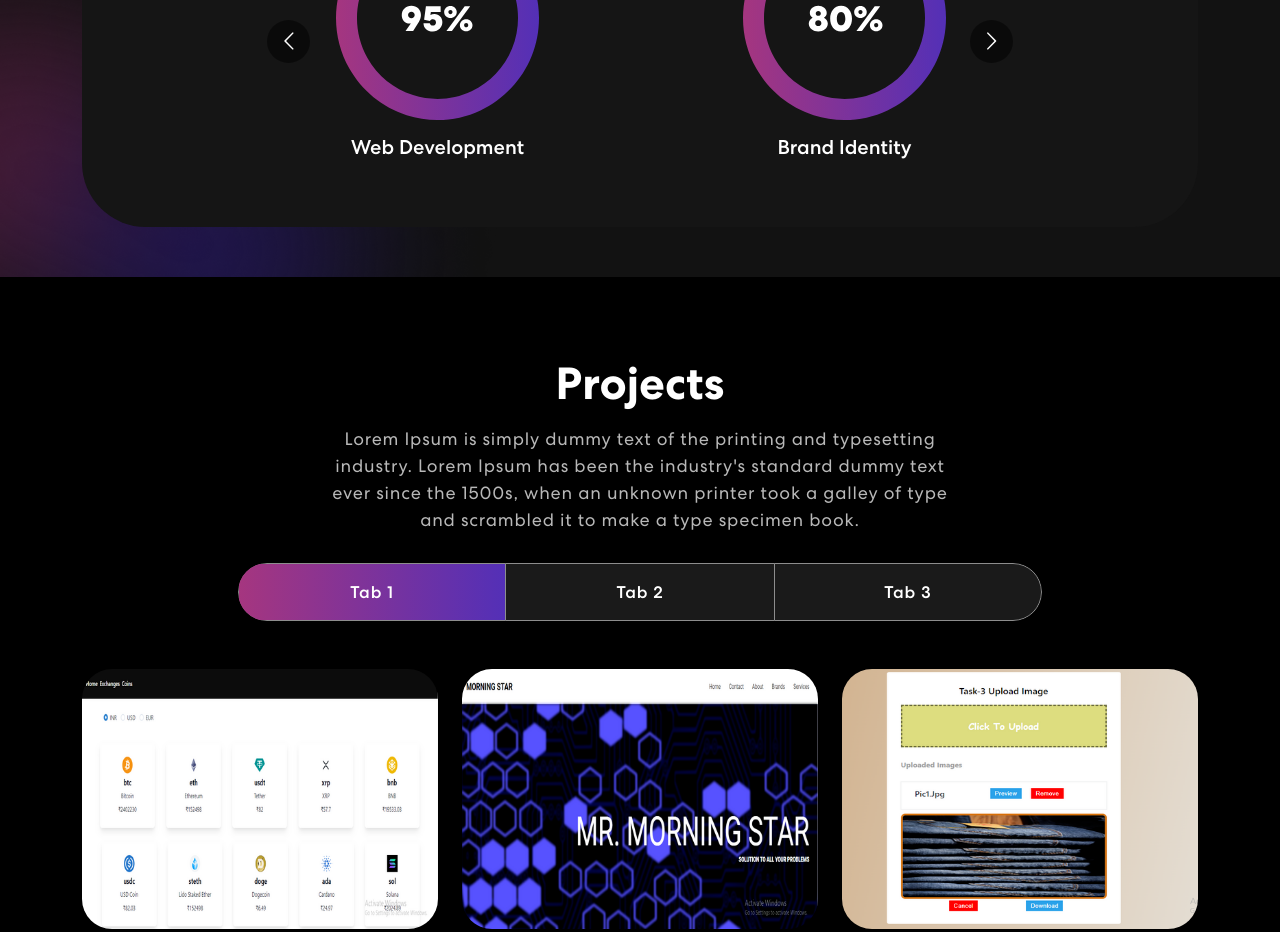
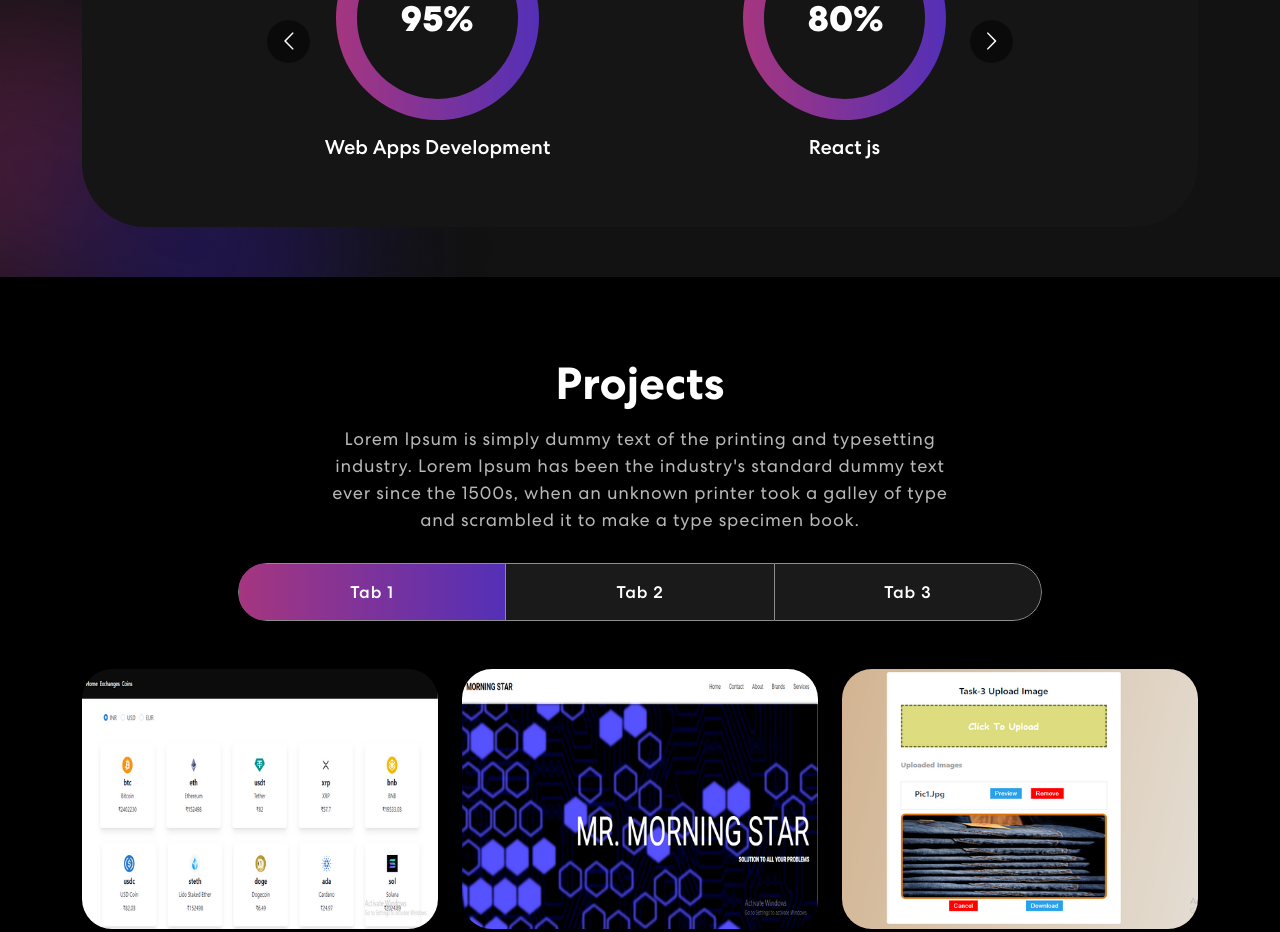
Before and after one commit to Hidayat78/Portfolio-react, a React (Create React App) app: page / in a window 1280 px wide. Shown: the part 1080-2012 px from the top of the page. Built offline with nearby package versions, Linux system fonts and the light colour scheme; no server answers.

Commit message:
Update Skills.js

```diff
--- a/src/components/Skills.js
+++ b/src/components/Skills.js
@@ -47,19 +47,19 @@ export const Skills = () => {
               >
                 <div className="item">
                   <img src={meter1} alt="Image" />
-                  <h5>Web Development</h5>
+                  <h5>Web Apps Development</h5>
                 </div>
                 <div className="item">
                   <img src={meter2} alt="Image" />
-                  <h5>Brand Identity</h5>
+                  <h5>React js</h5>
                 </div>
                 <div className="item">
                   <img src={meter3} alt="Image" />
-                  <h5>Logo Design</h5>
+                  <h5>Redux TK</h5>
                 </div>
                 <div className="item">
                   <img src={meter1} alt="Image" />
-                  <h5>Web Development</h5>
+                  <h5>Next Js</h5>
                 </div>
               </Carousel>
             </div>
```
